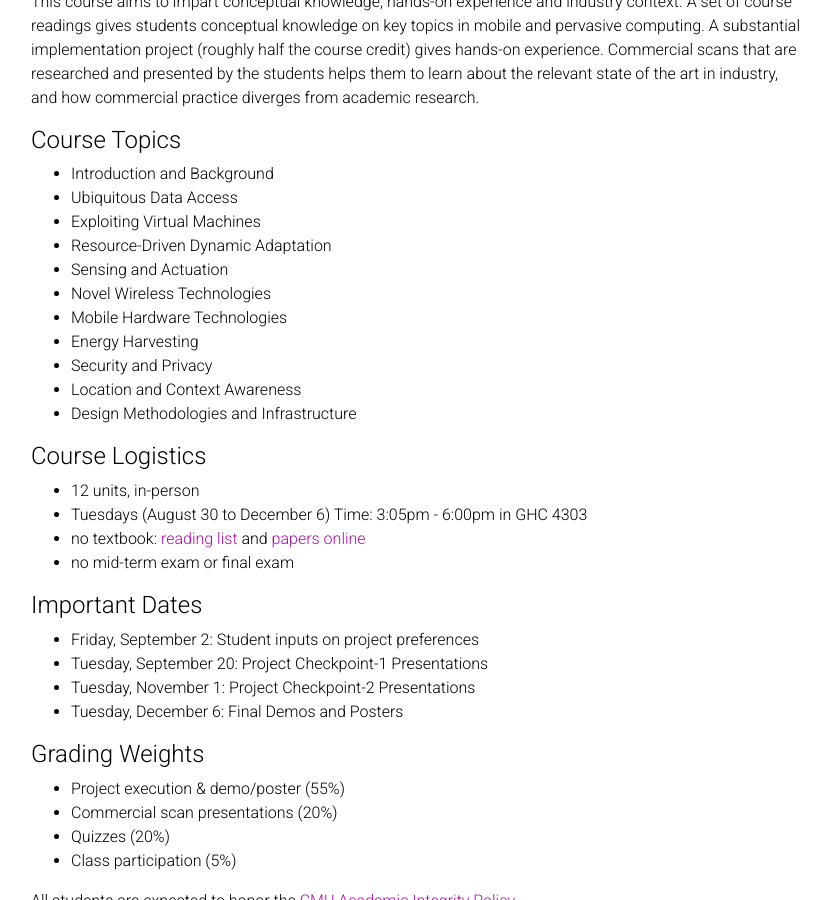
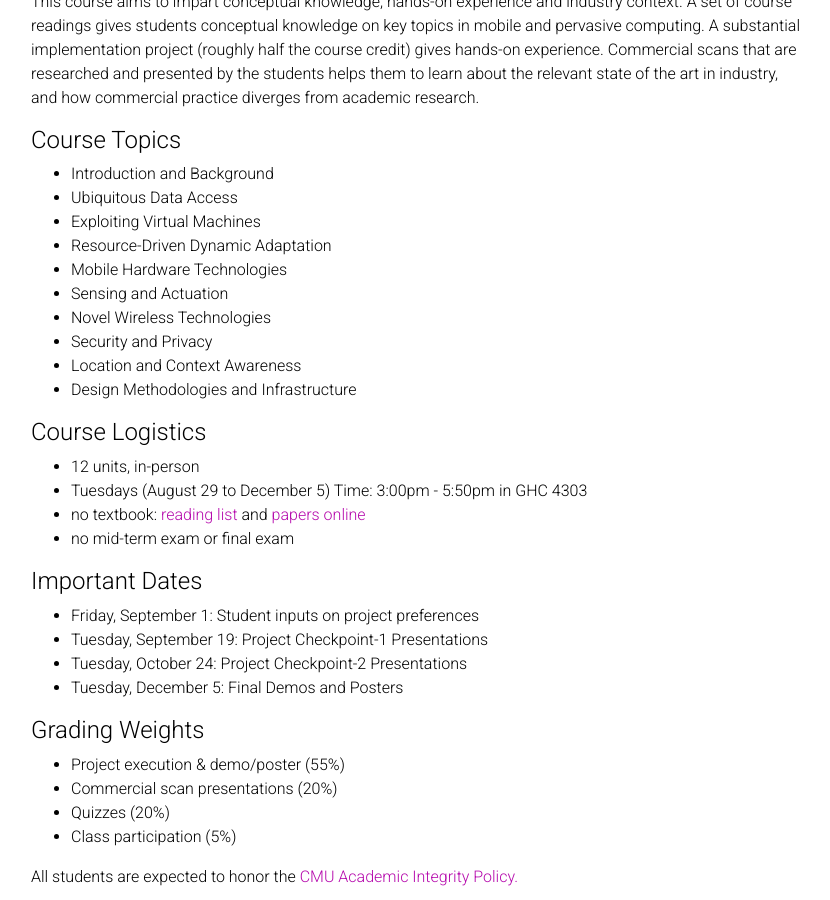
Before and after one commit to therealsatya/15821web, a Jekyll site: the page built from _pages/about.md, in a window 1280 px wide and 900 px high, scrolled down 958 px. Shown: the whole window, without its empty margins (224-1054 px from the left). Built offline with Jekyll 4.4.1, drawn with Linux system fonts in a browser that asks for light colours; nearby versions of some CDN libraries; a style sheet for code colours, icons or effects is not loaded; some of the changed text lies outside the part shown.

```diff
--- a/_includes/header.html
+++ b/_includes/header.html
@@ -57,12 +57,12 @@
           {% endif %}
           {% endfor %}
 	  <li class="nav-item">
-              <a class="nav-link" href="{{ '/assets/schedule2022.html' | relative_url}}">
+              <a class="nav-link" href="{{ '/assets/schedule2023.html' | relative_url}}">
                 Schedule
               </a>
           </li>
 	  <li class="nav-item">
-              <a class="nav-link" href="{{ '/assets/projects2022.html' | relative_url}}">
+              <a class="nav-link" href="{{ '/assets/projects2023.html' | relative_url}}">
                 Projects
               </a>
           </li>
--- a/_pages/about.md
+++ b/_pages/about.md
@@ -64,26 +64,25 @@ academic research.
 * Ubiquitous Data Access
 * Exploiting Virtual Machines
 * Resource-Driven Dynamic Adaptation
+* Mobile Hardware Technologies
 * Sensing and Actuation
 * Novel Wireless Technologies
-* Mobile Hardware Technologies
-* Energy Harvesting
 * Security and Privacy
 * Location and Context Awareness
 * Design Methodologies and Infrastructure
 
 #### Course Logistics
 * 12 units, in-person
-* Tuesdays (August 30  to December 6)   Time: 3:05pm - 6:00pm  in GHC 4303
-* no textbook: [reading list](assets/READINGS/reading-list-2022.pdf) and [papers online](assets/READINGS/PAPERS)
+* Tuesdays (August 29  to December 5)   Time: 3:00pm - 5:50pm  in GHC 4303
+* no textbook: [reading list](assets/READINGS/reading-list-2023.pdf) and [papers online](assets/READINGS/PAPERS)
 * no mid-term exam or final exam
 
 #### Important Dates
 
-* Friday, September 2:  Student inputs on project preferences
-* Tuesday, September 20: Project Checkpoint-1 Presentations
-* Tuesday, November 1: Project Checkpoint-2 Presentations
-* Tuesday, December 6: Final Demos and Posters
+* Friday, September 1:  Student inputs on project preferences
+* Tuesday, September 19: Project Checkpoint-1 Presentations
+* Tuesday, October 24: Project Checkpoint-2 Presentations
+* Tuesday, December 5: Final Demos and Posters
 
 #### Grading Weights
 * Project execution & demo/poster (55%)
```
Also changed, not shown: other parts of _pages/about.md (+2 -2 lines), _pages/people.md (+5 -6 lines), _pages/readings.md (+1 -1 lines), 1 other file.
